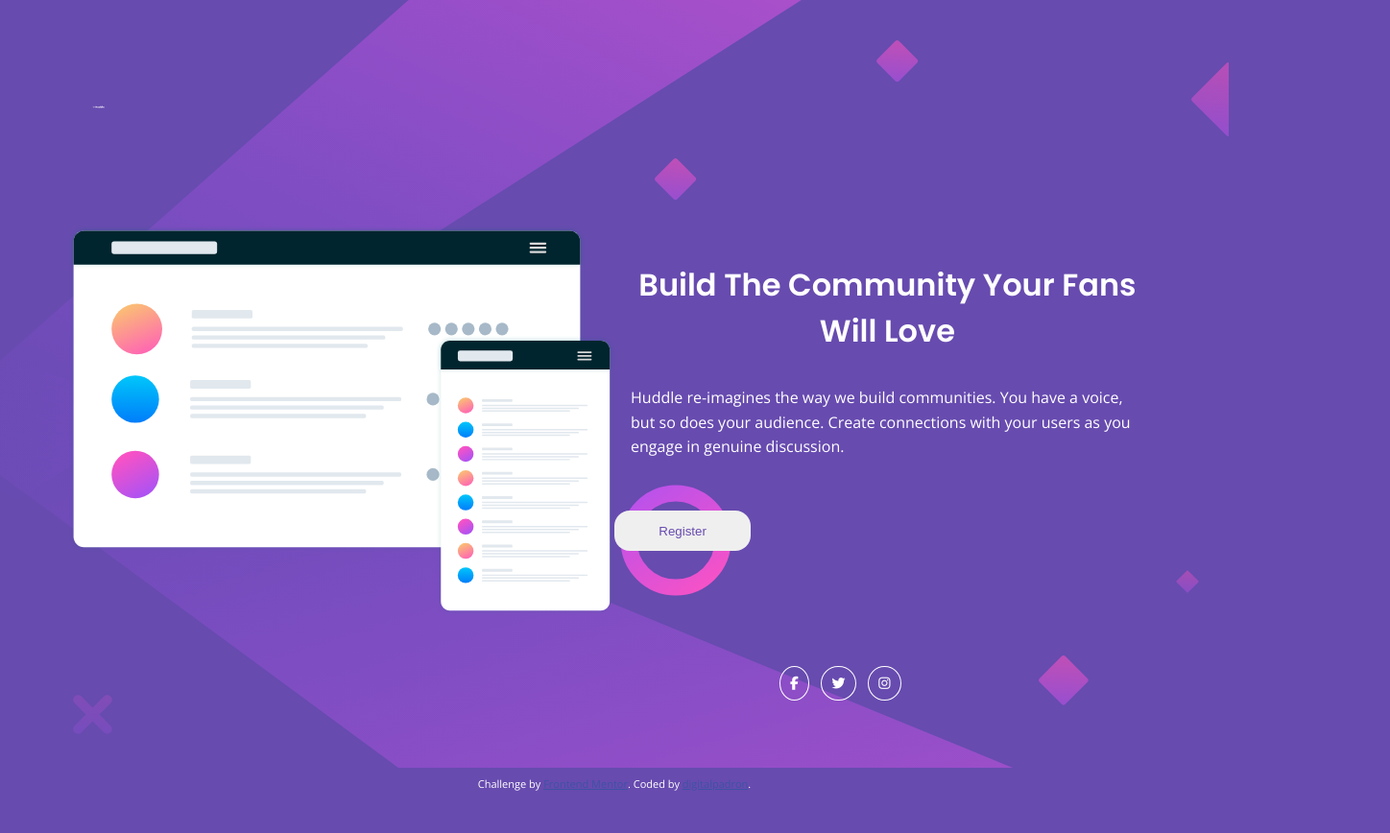
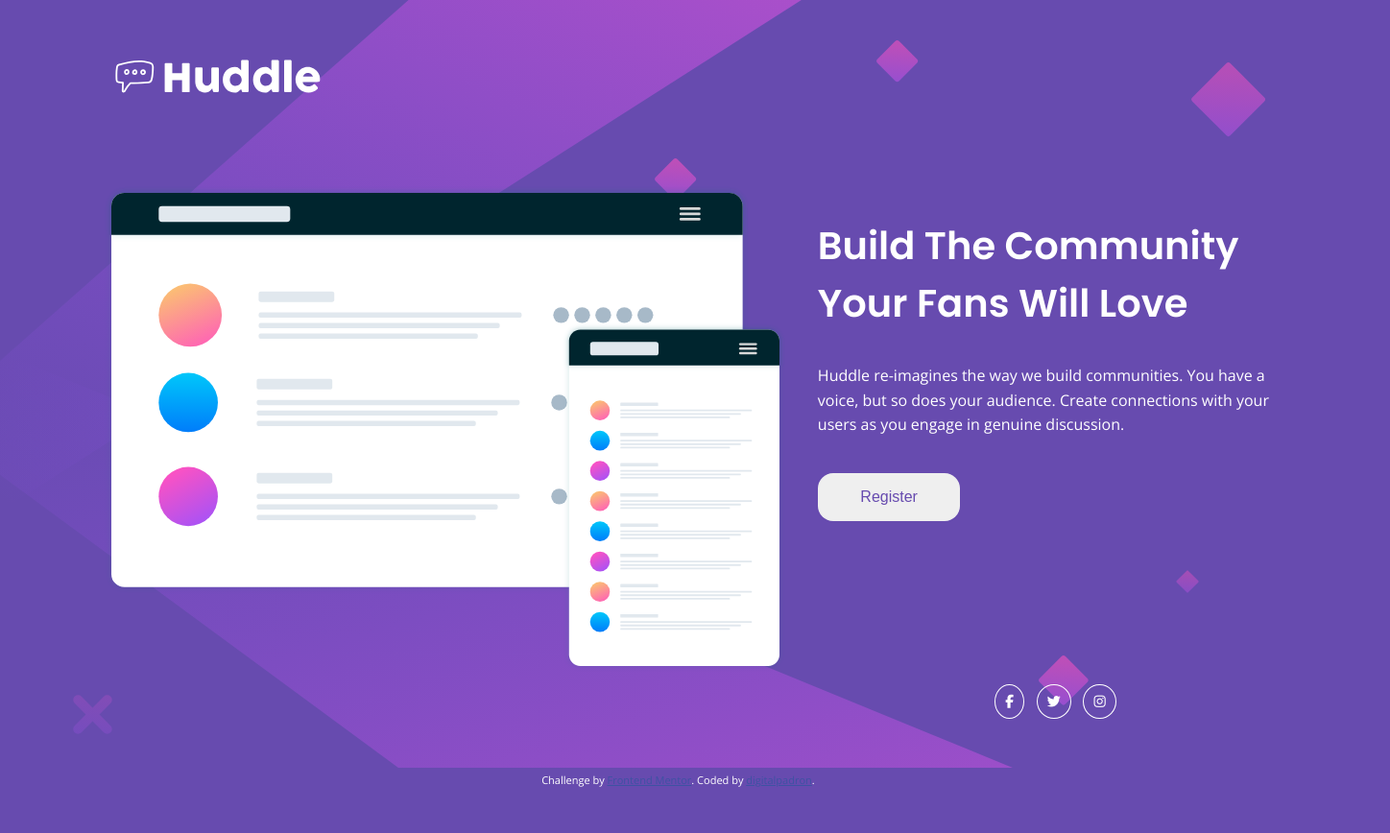
Before and after one commit to ypadron/huddle-landing-page-with-single-introductory-section, a plain HTML site: page index.html in a window 1280 px wide. Shown: the whole page at 96% size, 1448 px wide, since content can reach past the window. Drawn offline with nearby package versions, Linux system fonts and the light colour scheme.

Commit message:
style: Add desktop css

```diff
--- a/css/main.css
+++ b/css/main.css
@@ -62,7 +62,7 @@ p {
 
 button {
   width: 60%;
-  font-size; 16px;
+  font-size: 16px;
   margin: 5% 0 20%;
   padding: 1em;
   border:  none;
@@ -109,22 +109,28 @@ i:hover {
 
   body{
     background-image: url("../images/bg-desktop.svg");
+    width: 1440px;
   }
 
   header {
-    /* padding: 2% 0; */
+    padding: 3% 0;
   }
 
   header img {
-    width: 15%;
+    width: 30%;
   }
 
   main {
     flex-direction: row;
+    padding: 0 7%;
   }
 
   .half-width {
-    width: 50%;
+    /* width: 50%; */
+  }
+
+  #illustration {
+    width: 60%
   }
 
   #illustration img {
@@ -132,27 +138,28 @@ i:hover {
   }
 
   #community  {
-    /* align-items: left; */
+    width: 40%;
     justify-content: flex-start;
   }
 
   h1  {
-    align-self: flex-start;
-    font-size: 2em;
-
+    text-align: left;
+    font-size: 2.5em;
   }
 
   p {
     text-align: left;
+    padding-left: 0;
   }
 
   button  {
-    width: 25%;
-    /* margin: 0; */
+    width: 30%;
+    margin-top: 3%;
     align-self: flex-start;
   }
 
   #social-icons {
-    justify-content: flex-end;
+    margin-top: 10%;
+    padding: 3% 0 0;
   }
 }
```
